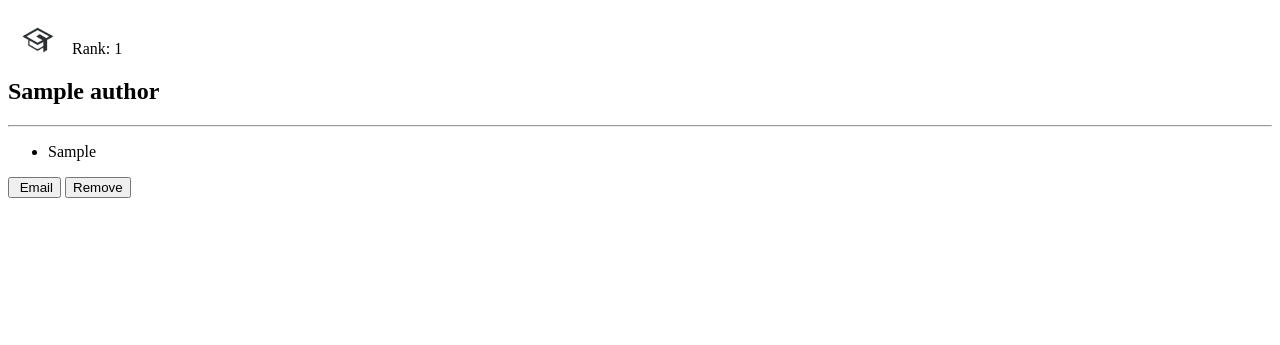
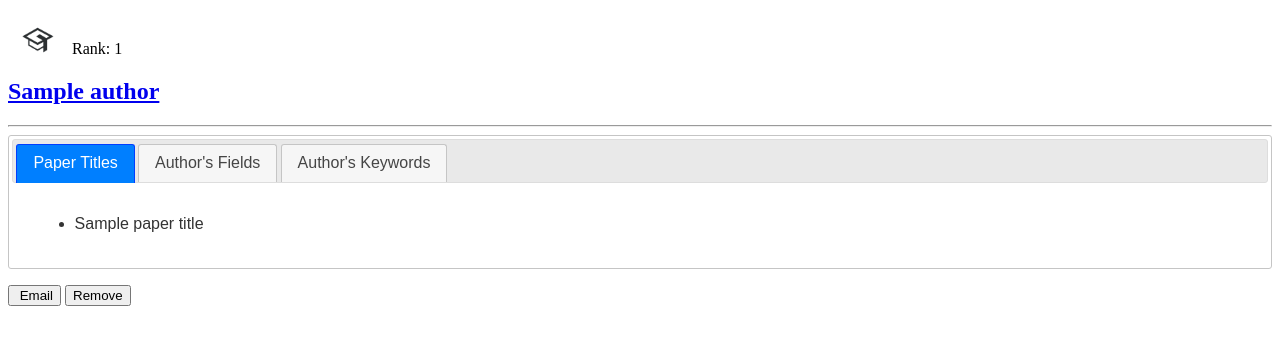
Before and after one commit to jdnoff/SeniorDesignProject, a Django app: template templates/subtemplates/author_sub.html in a window 1280 px wide. Shown: the top 345 px of the page. Run offline with Django 3.2, Linux system fonts and the light colour scheme; the template is opened without the code that fills it: most values are stand-ins (such as "Sample title", 1, 10 or a date in 2020); some libraries are stand-ins or nearby versions.

Commit message:
Better author result page

```diff
--- a/templates/subtemplates/author_sub.html
+++ b/templates/subtemplates/author_sub.html
@@ -1,16 +1,55 @@
 {% load static author_tags %}
+{% load static %}
+<link rel="stylesheet" href="//code.jquery.com/ui/1.12.1/themes/base/jquery-ui.css">
+<link rel="stylesheet" href="/resources/demos/style.css">
+<script src="https://code.jquery.com/jquery-1.12.4.js"></script>
+<script src="https://code.jquery.com/ui/1.12.1/jquery-ui.js"></script>
+<script>
+    $(function () {
+        $(".tabs").tabs();
+    });
+</script>
 <div class="w3-container w3-hover-light-grey w3-card-2 w3-white w3-round w3-margin"><br>
     <img src="{% static "ExpertFinderTool/academic_logo.gif" %}" alt="Avatar" class="w3-left w3-circle w3-margin-right"
          style="width:60px">
     <span class="w3-right "> Rank: {{ number }}</span>
-    <h2>{{ author.author_name }}</h2>
+    <h2><a href="https://academic.microsoft.com/#/detail/{{ author.author_id }}2203702053">{{ author.author_name }}</a>
+    </h2>
     <hr class="w3-clear">
 
-    <ul class="w3-ul w3-hoverable " style="width:100%">
-    {% for item1 in author.paperTitles %}
-        <li>{{ item1 }}</li>
-    {% endfor %}
-    </ul>
+    <div id="tabs" class="tabs">
+        <ul class="w3-navbar">
+            <li><a href="#paper_titles">Paper Titles</a></li>
+            <li><a href="#author_fields">Author's Fields</a></li>
+            <li><a href="#author_keywords">Author's Keywords</a></li>
+        </ul>
+        <div id="paper_titles" class="w3-animate-opacity" style="max-height: 200px; overflow-y: scroll">
+            <ul class="w3-ul w3-hoverable " style="width:100%">
+                {% for title in author.paperTitles %}
+                    <li>{{ title }}</li>
+                {% endfor %}
+            </ul>
+        </div>
+        <div id="author_fields" class="w3-animate-opacity" style="max-height: 200px;overflow-y: scroll">
+            <ul class="w3-ul w3-hoverable " style="width:100%">
+                <li>
+                    {% for field in author.fieldsOfStudy %}
+                        {{ field }},
+                    {% endfor %}
+                </li>
+            </ul>
+        </div>
+        <div id="author_keywords" class="w3-animate-opacity" style="max-height: 200px;overflow-y: scroll">
+            <ul class="w3-ul w3-hoverable " style="width:100%">
+                <li>
+                    {% for keyword in author.keyWords %}
+                        {{ keyword }},
+                    {% endfor %}
+                </li>
+            </ul>
+        </div>
+    </div>
+
     <p></p>
 
     <button type="button" class="w3-btn w3-theme-d2 w3-margin-bottom"><i class="fa fa-envelope"></i>  Email</button>
```
